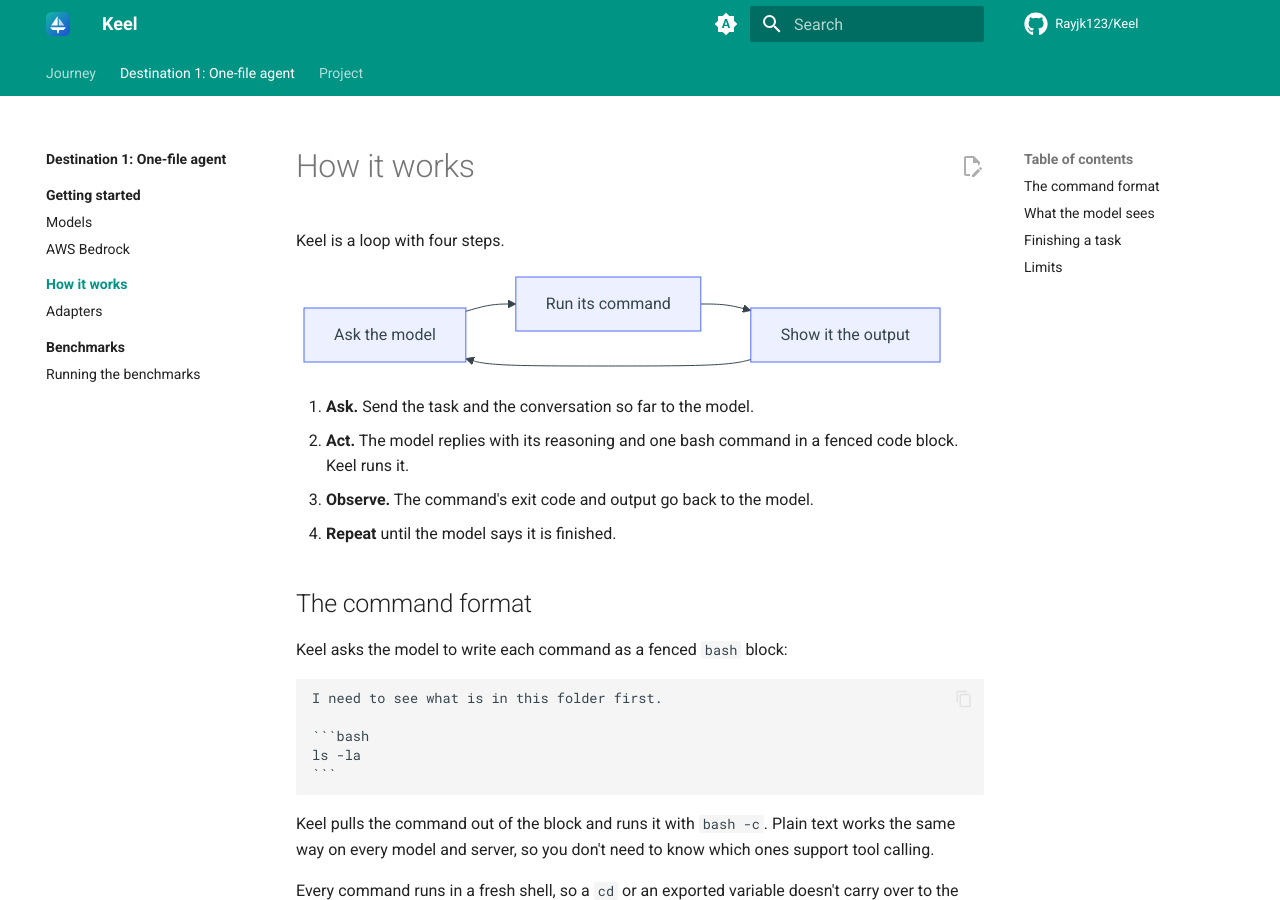
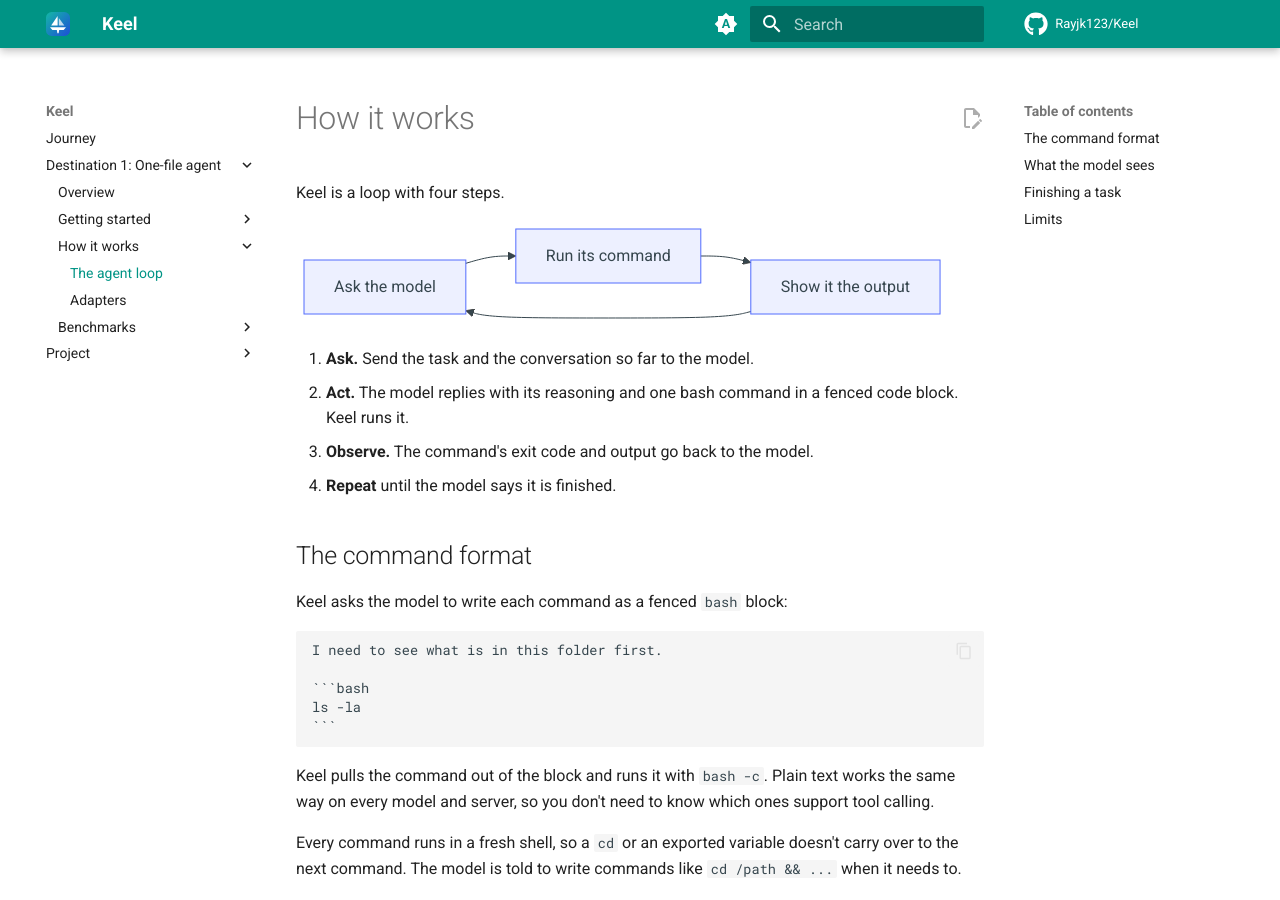
Before and after one commit to Rayjk123/Keel, an MkDocs documentation site: the page built from docs/destinations/one-file-agent/how-it-works/index.md, in a window 1280 px wide and 900 px high. Built offline with MkDocs 1.6.1 and Material for MkDocs 9.7.7, drawn with Linux system fonts in a browser that asks for light colours; comment, search, counter and statistics services are not loaded.

Commit message:
Show the docs nav as one collapsible tree that expands in place

```diff
--- a/mkdocs.yml
+++ b/mkdocs.yml
@@ -30,9 +30,6 @@ theme:
         icon: material/weather-sunny
         name: Switch to light mode
   features:
-    - navigation.tabs
-    - navigation.sections
-    - navigation.indexes
     - navigation.footer
     - content.code.copy
     - content.action.edit
@@ -56,14 +53,14 @@ nav:
   - "Destination 1: One-file agent":
       - Overview: destinations/one-file-agent/index.md
       - Getting started:
-          - destinations/one-file-agent/getting-started/index.md
+          - First run: destinations/one-file-agent/getting-started/index.md
           - Models: destinations/one-file-agent/getting-started/models.md
           - AWS Bedrock: destinations/one-file-agent/getting-started/bedrock.md
       - How it works:
-          - destinations/one-file-agent/how-it-works/index.md
+          - The agent loop: destinations/one-file-agent/how-it-works/index.md
           - Adapters: destinations/one-file-agent/how-it-works/adapters.md
       - Benchmarks:
-          - destinations/one-file-agent/benchmarks/index.md
+          - Scoreboard: destinations/one-file-agent/benchmarks/index.md
           - Running the benchmarks: destinations/one-file-agent/benchmarks/running.md
   - Project:
       - Development: development.md
```
